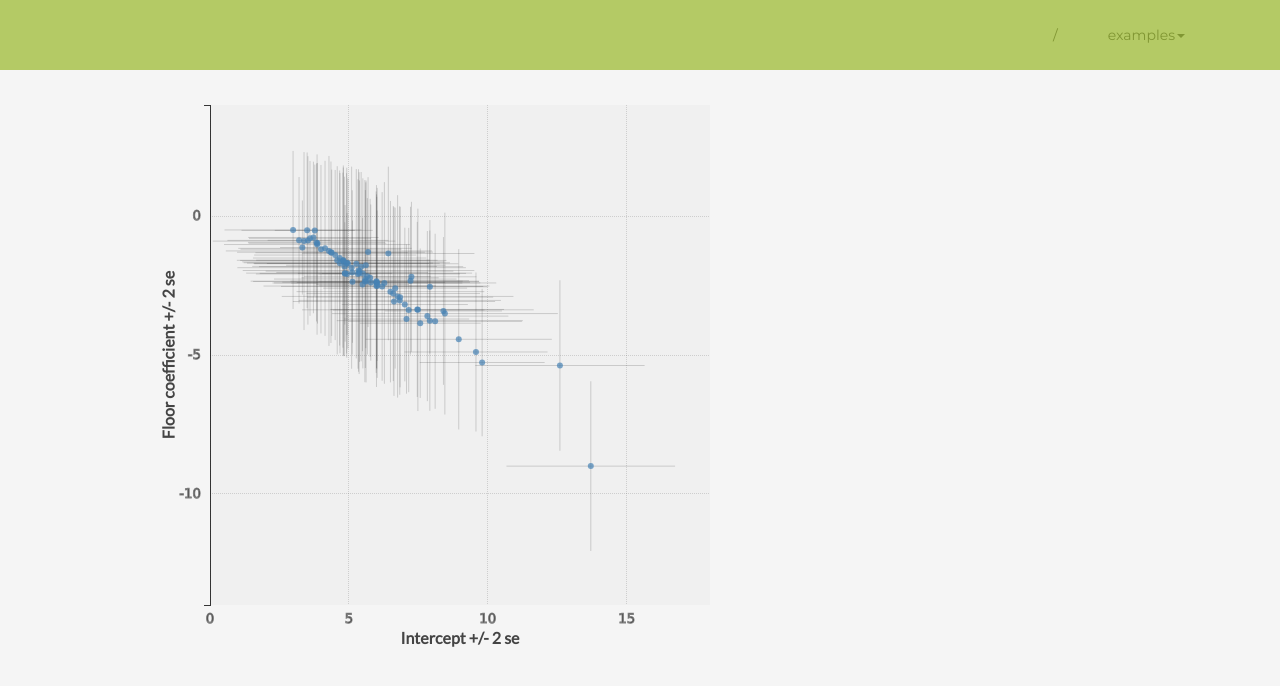
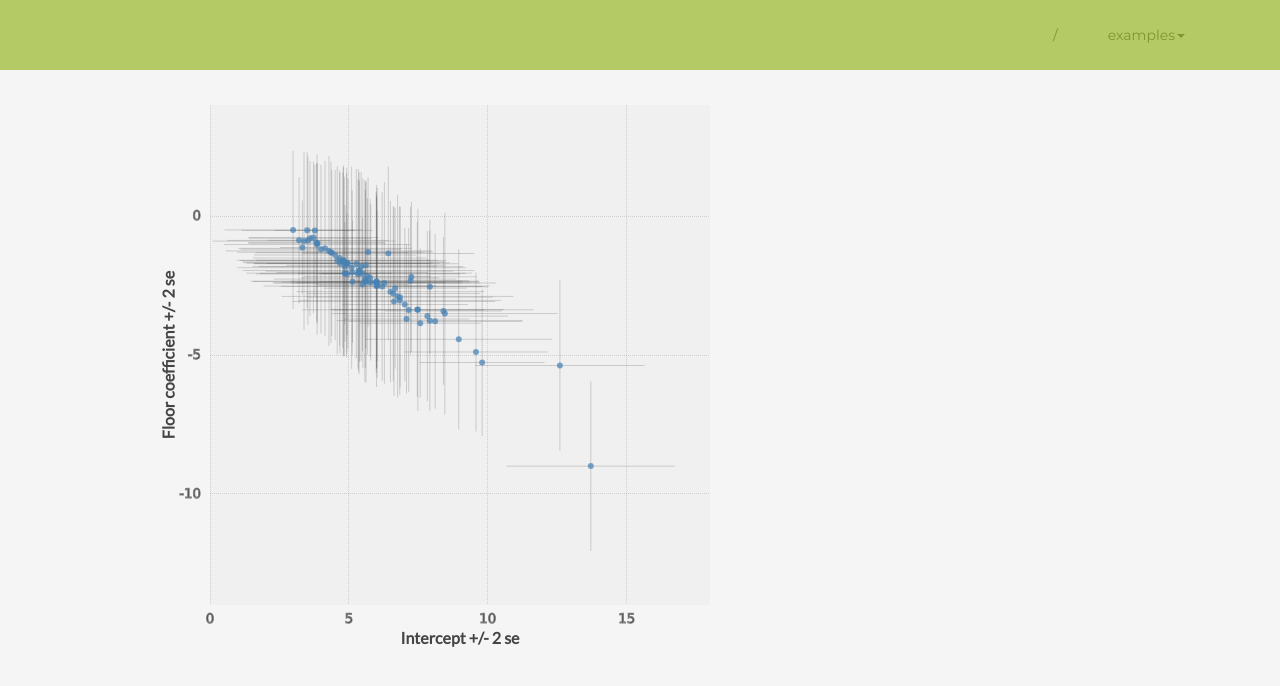
Before and after one commit to bjameshunter/ggd3, a Jekyll site: the page built from mn-ranefs3/index.html, in a window 1280 px wide. Shown: the top 686 px of the page. Built offline with Jekyll 4.4.1, drawn with Linux system fonts in a browser that asks for light colours.

Commit message:
new examples, updated css

```diff
--- a/mn-ranefs3/index.html
+++ b/mn-ranefs3/index.html
@@ -6,11 +6,8 @@ title: Time Series 2
 .ygrid path, .xgrid path {
   stroke-opacity: 0.2;
 }
-.axis .tick line, .x.axis path.domain {
+.axis .tick line, .axis path.domain {
   stroke-opacity: 0 !important;
-}
-.label body div {
-  background-color: #f5f5f5;
 }
 </style>
 
```
